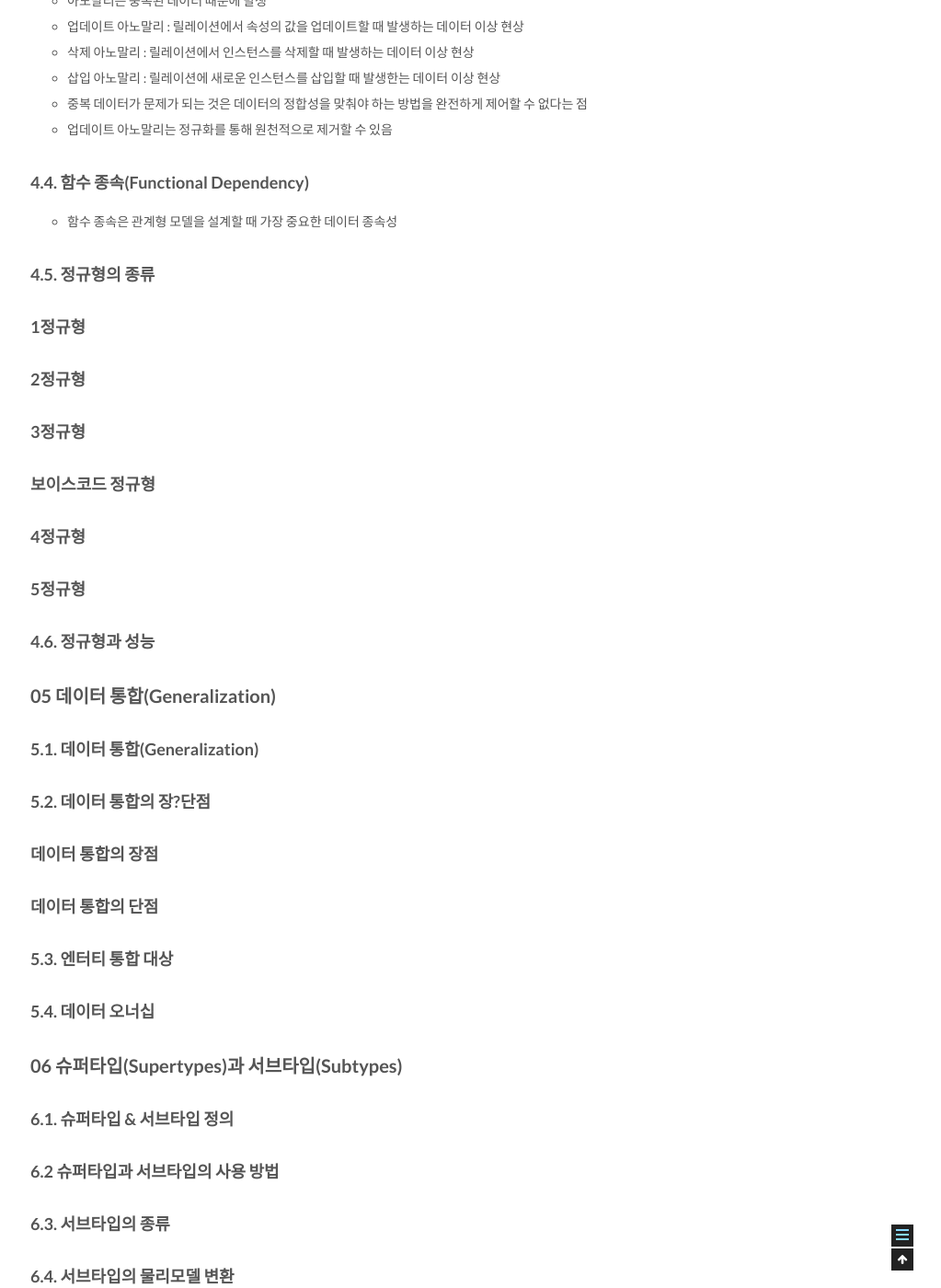
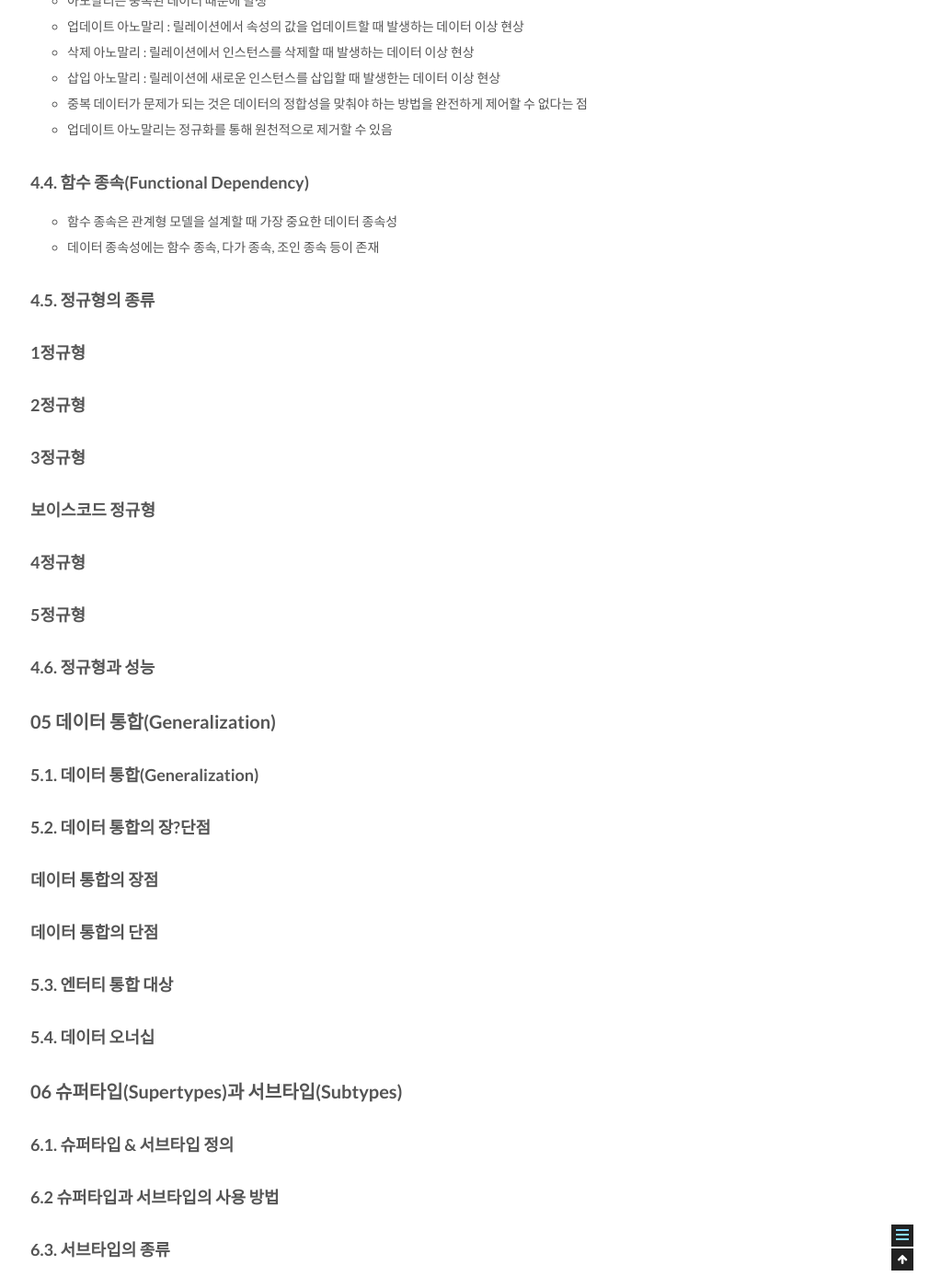
Before and after one commit to csj4032/csj4032.github.io, a Jekyll site: the page built from _posts/2018-05-02-관계형데이터모델링프리미엄가이드.md, in a window 1280 px wide and 1400 px high, scrolled down 12200 px. Shown: the whole window at 92% size, without its empty margins (257-1280 px from the left). Built offline with Jekyll 4.4.1, drawn with Linux system fonts in a browser that asks for light colours; comment, search, counter and statistics services are not loaded.

Commit message:
관계형 데이터 베이스 모델링 포스팅 수정

```diff
--- a/_posts/2018-05-02-관계형데이터모델링프리미엄가이드.md
+++ b/_posts/2018-05-02-관계형데이터모델링프리미엄가이드.md
@@ -374,6 +374,7 @@ comments: true
 
 ### 4.4. 함수 종속(Functional Dependency)
 * 함수 종속은 관계형 모델을 설계할 때 가장 중요한 데이터 종속성
+* 데이터 종속성에는 함수 종속, 다가 종속, 조인 종속 등이 존재
 
 ### 4.5. 정규형의 종류
 
```
